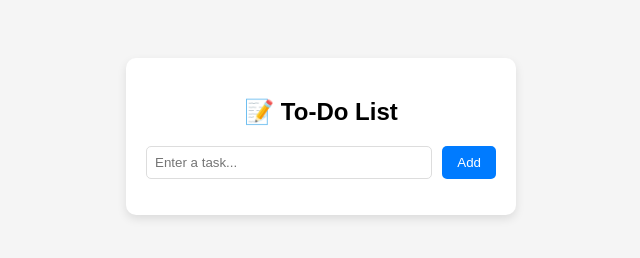
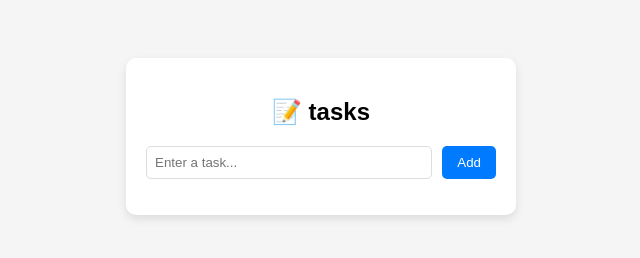
Before and after one commit to Sriya-Siddamshetty/webapp_1, a plain HTML site: page webapp1/index.html in a window 1280 px wide. Shown: the whole page, without its empty margins (319-959 px from the left). Drawn offline with Linux system fonts and the light colour scheme.

Commit message:
changing the index.html file

```diff
--- a/webapp1/index.html
+++ b/webapp1/index.html
@@ -8,7 +8,7 @@
 </head>
 <body>
     <div class="container">
-        <h2>📝 To-Do List</h2>
+        <h2>📝 tasks</h2>
 
         <div class="input-box">
             <input type="text" id="taskInput" placeholder="Enter a task...">
```
